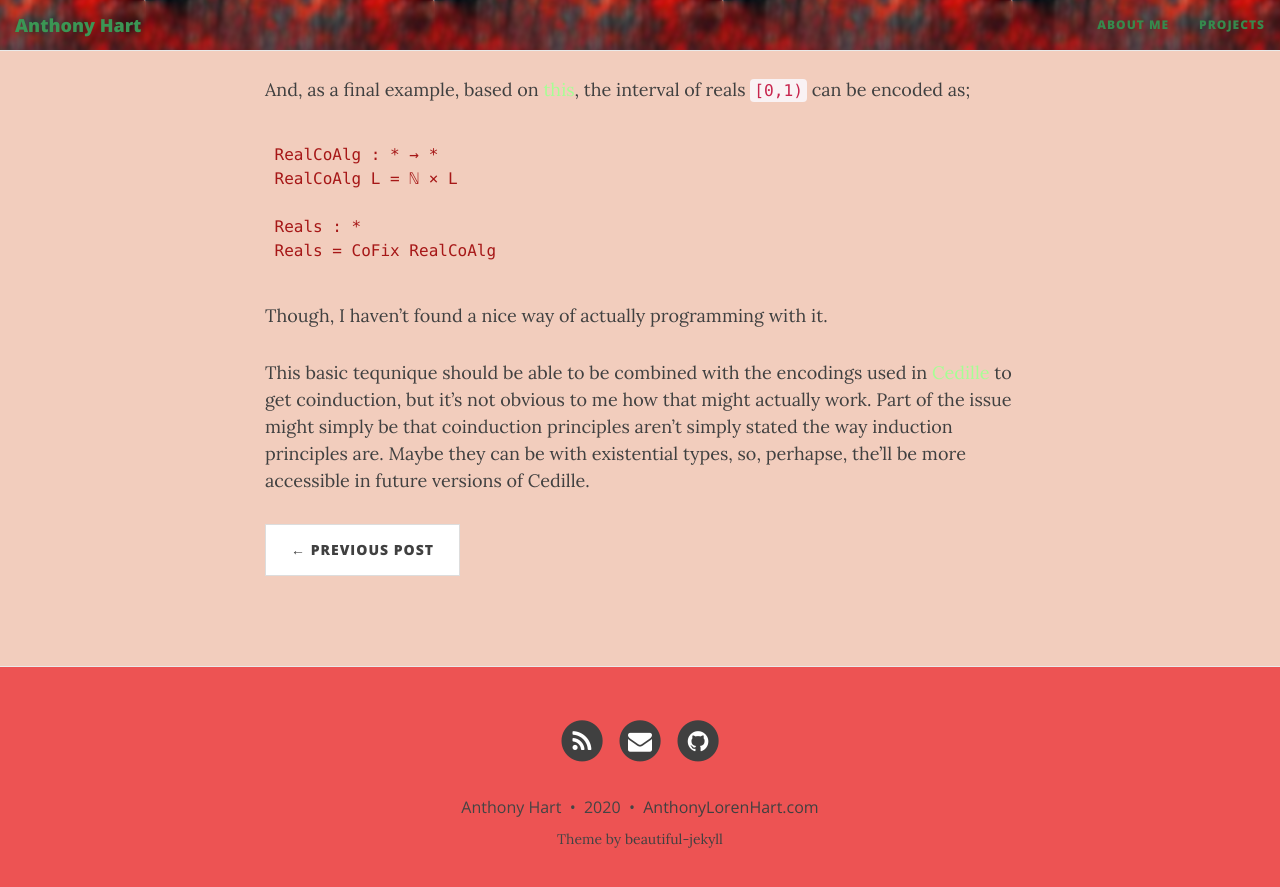
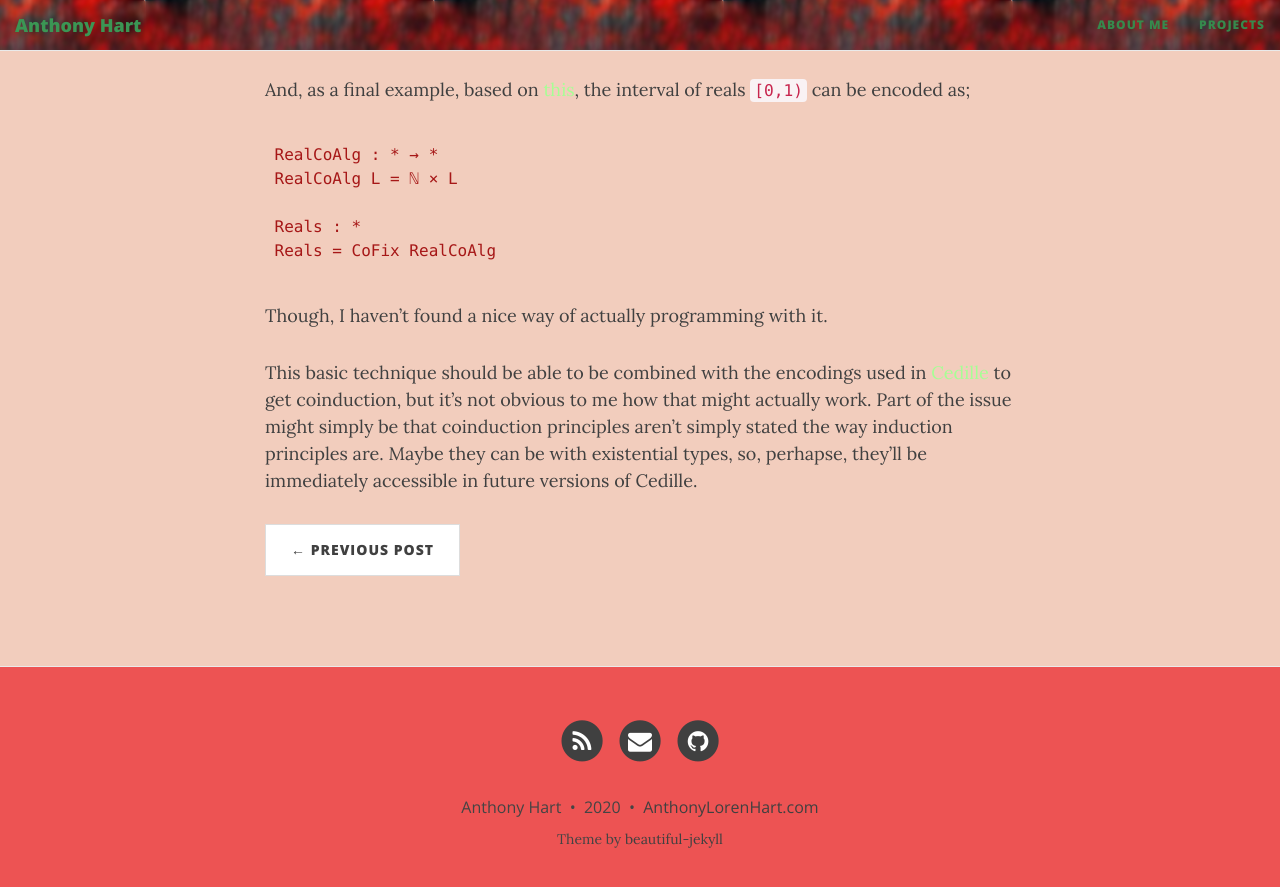
Before and after one commit to AHartNtkn/AHartNtkn.github.io, a Jekyll site: the page built from _posts/2019-12-03-Some-Notes-on-Lambda-Encodings.md, in a window 1280 px wide and 900 px high, scrolled down 3625 px. Shown: the top 887 px of the window. Built offline with Jekyll 4.4.1, drawn with Linux system fonts in a browser that asks for light colours; nearby versions of some CDN libraries.

Commit message:
Fix typo.

```diff
--- a/_posts/2019-12-03-Some-Notes-on-Lambda-Encodings.md
+++ b/_posts/2019-12-03-Some-Notes-on-Lambda-Encodings.md
@@ -117,4 +117,4 @@ And, as a final example, based on [this](http://citeseerx.ist.psu.edu/viewdoc/do
 
 Though, I haven't found a nice way of actually programming with it.
 
-This basic tequnique should be able to be combined with the encodings used in [Cedille](http://firsov.ee/impred-ind/impred-ind.pdf) to get coinduction, but it's not obvious to me how that might actually work. Part of the issue might simply be that coinduction principles aren't simply stated the way induction principles are. Maybe they can be with existential types, so, perhapse, the'll be more accessible in future versions of Cedille.
+This basic technique should be able to be combined with the encodings used in [Cedille](http://firsov.ee/impred-ind/impred-ind.pdf) to get coinduction, but it's not obvious to me how that might actually work. Part of the issue might simply be that coinduction principles aren't simply stated the way induction principles are. Maybe they can be with existential types, so, perhapse, they'll be immediately accessible in future versions of Cedille.
```
